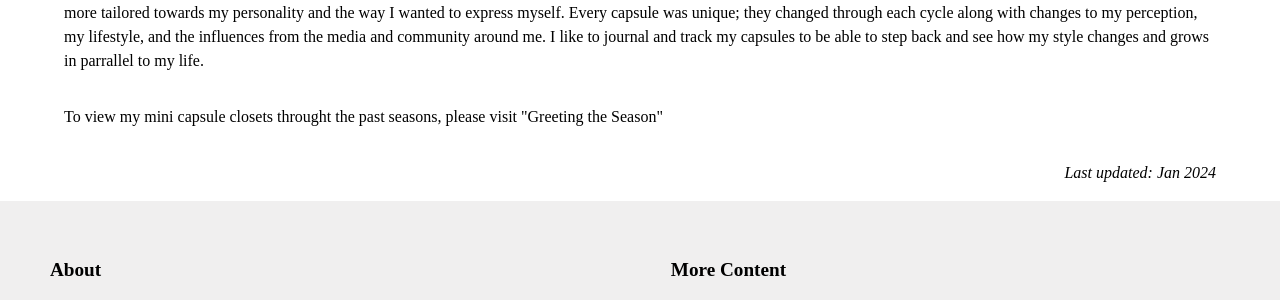
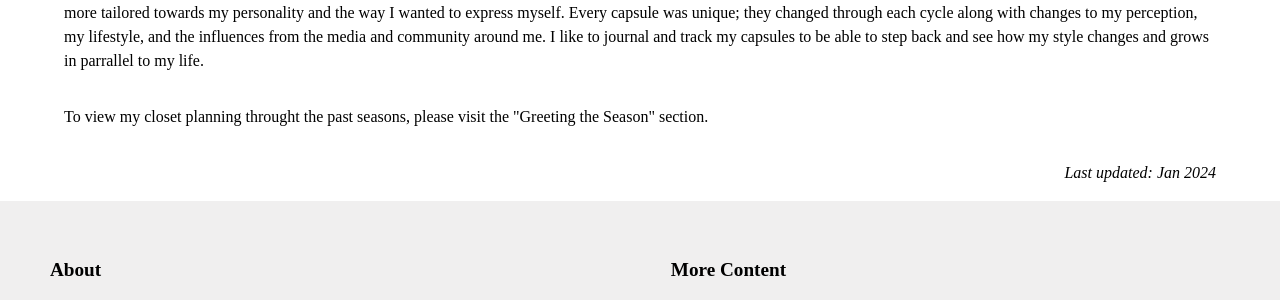
Before and after one commit to truebrooklynn/truebrooklynn.github.io, a Jekyll site: the page built from personalstyle/mini-capsule-closets/index.html, in a window 1280 px wide. Shown: the part 1718-2018 px from the top of the page. Built offline with Jekyll 4.4.1, drawn with Linux system fonts in a browser that asks for light colours; some web fonts are replaced.

Commit message:
Update index.html

```diff
--- a/personalstyle/mini-capsule-closets/index.html
+++ b/personalstyle/mini-capsule-closets/index.html
@@ -182,8 +182,8 @@ title: Mini Capsule Closets
 
 <div class="someContentBanner">
 	<p>
-		To view my mini capsule closets throught the past seasons,
-		please visit <a href="https://truebrooklynn.github.io/closet-corner/">"Greeting the Season"</a>
+		To view my closet planning throught the past seasons,
+		please visit the "Greeting the Season" section.</a>
 	</p>
 </div>
 
```
